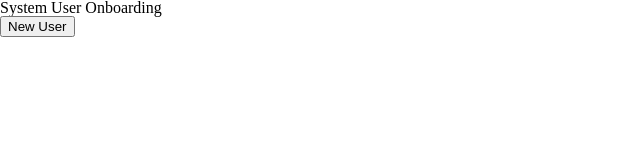
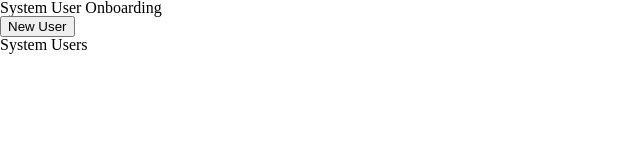
Before and after one commit to taratimmerman/user-onboard, a React (Create React App) app: page / in a window 1280 px wide. Shown: the top 160 px of the page, without its empty margins (0-640 px from the left). Built offline with nearby package versions, Linux system fonts and the light colour scheme.

Commit message:
Create users section component

```diff
--- a/src/App.js
+++ b/src/App.js
@@ -3,11 +3,13 @@ import React from "react";
 import "./App.css";
 
 import Header from "./components/Header"
+import UsersSctn from "./components/UsersSctn";
 
 function App() {
   return (
     <>
       <Header />
+      <UsersSctn />
     </>
   );
 }
--- /dev/null
+++ b/src/components/UsersSctn.js
@@ -0,0 +1,16 @@
+import React from "react";
+
+const UsersSctn = () => {
+    return (
+        <main>
+            <section id="usersSctn">
+                <h2>System Users</h2>
+                <ul>
+
+                </ul>
+            </section>
+        </main>
+    )
+};
+
+export default UsersSctn;
```
Also changed, not shown: 1 other file (tests, documents, lock files or other folders).
